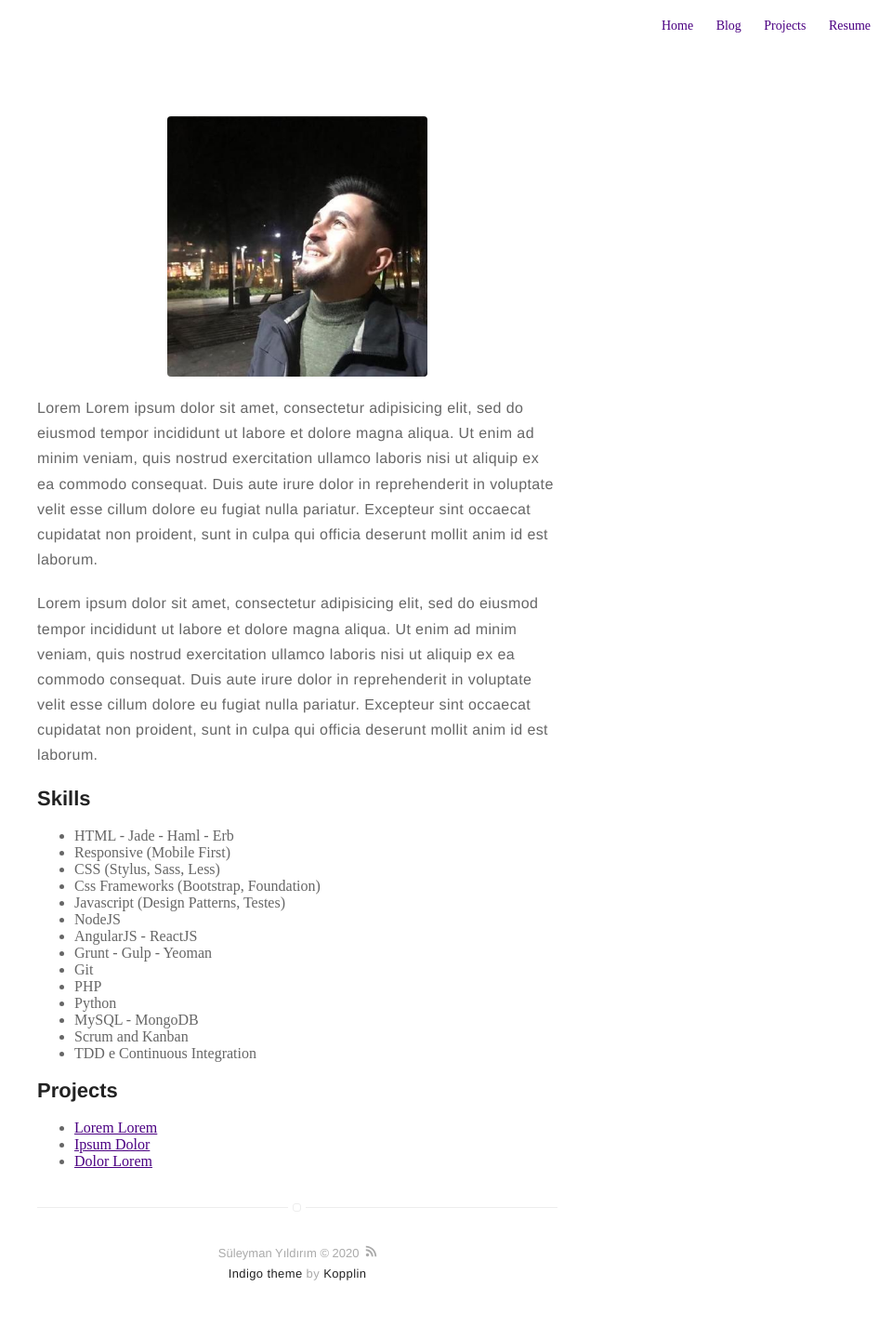
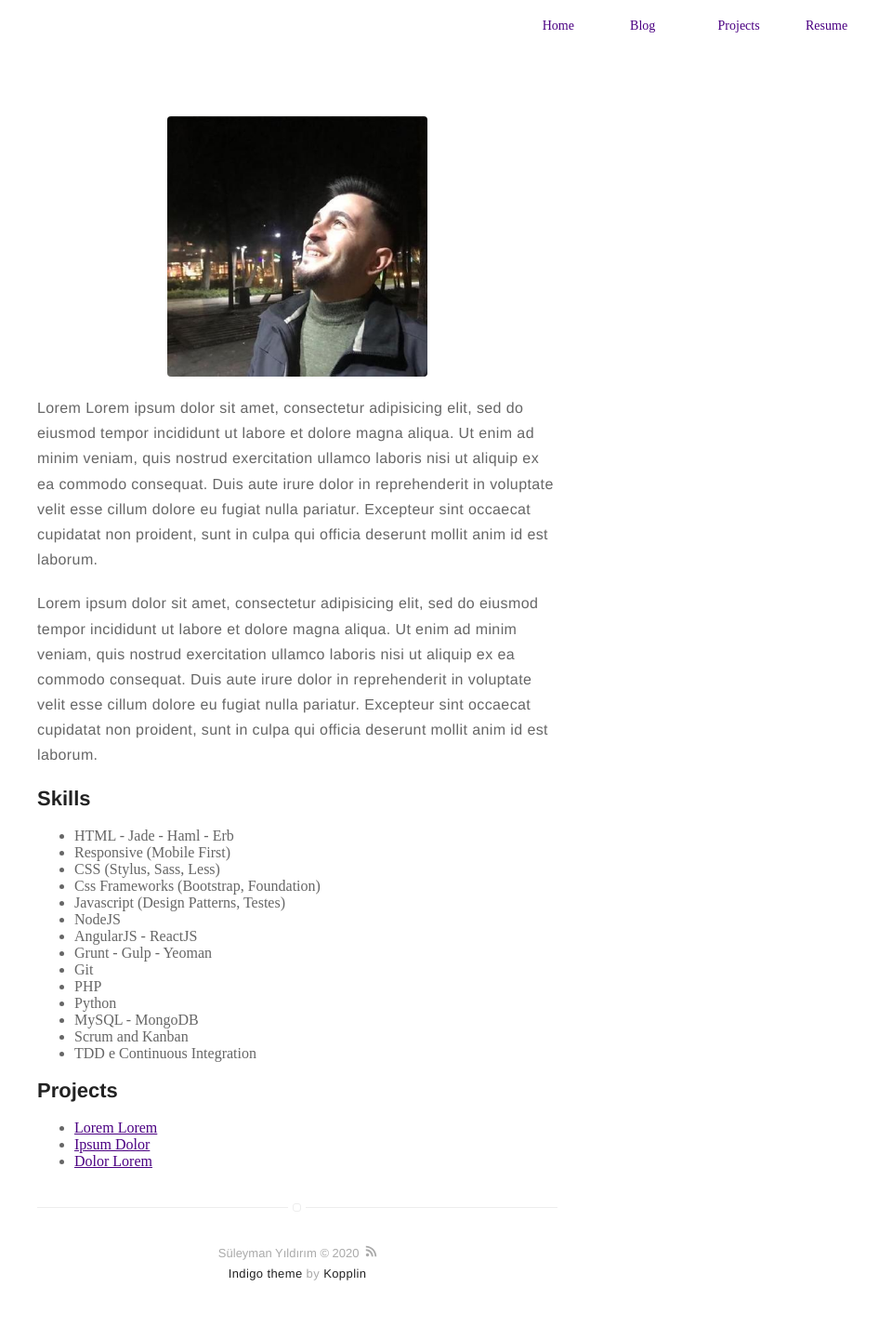
Before and after one commit to Suleymanyldrm/Suleymanyldrm.github.io, a Jekyll site: the page built from about.md, in a window 1280 px wide. Shown: the whole page at 93% size, without its empty margins (320-1280 px from the left). Built offline with Jekyll 4.4.1, drawn with Linux system fonts in a browser that asks for light colours.

Commit message:
Update nav.sass

```diff
--- a/_sass/components/nav.sass
+++ b/_sass/components/nav.sass
@@ -13,8 +13,10 @@
             display: inline-block
             font-weight: 300
             font-size: 2rem
-            padding: 20px 10px
+            padding: 7px 15px
             text-decoration: none
+            width: 70px
+            border-radius: 4%
 
 .nav
     position: absolute
```
